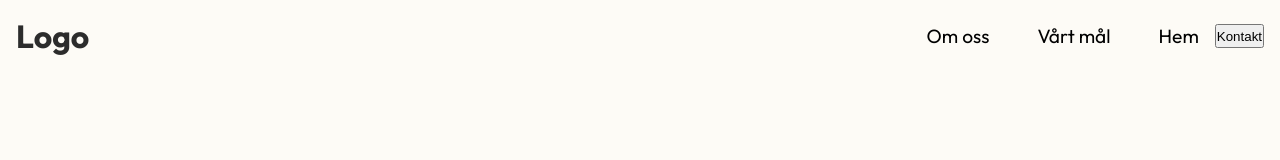
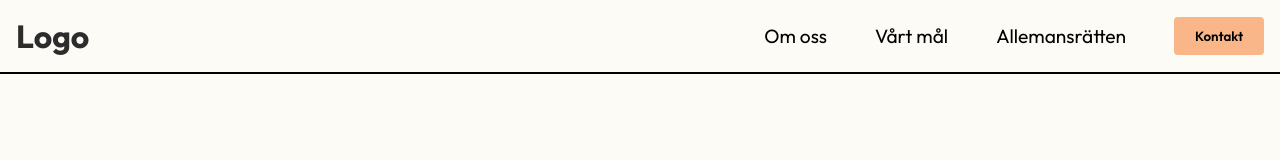
Before and after one commit to axnerhagglund/allemansratten_, a React (Vite) app: page / in a window 1280 px wide. Shown: the top 160 px of the page. Built offline with nearby package versions, Linux system fonts and the light colour scheme.

Commit message:
navbar kinda done, some routing done but to be continued.

```diff
--- a/src/components/NavBar/NavBar.jsx
+++ b/src/components/NavBar/NavBar.jsx
@@ -1,3 +1,4 @@
+import { Link } from "react-router-dom"
 import "./navbar.css"
 import { useEffect, useState } from "react"
 function NavBar() {
@@ -19,13 +20,17 @@ function NavBar() {
 
     <>
      <section className="mobile-view">
+        <Link className="links" to={"/"}>
         <h1 className="mobile-view-logo">Logo</h1>
+        </Link>
         {screenWidth > 900 ?
         <div  className="desktop__menu">
         <ul className="desktop__menu-list">
-            <li className="desktop__menu--item">Om oss</li>
-            <li className="desktop__menu--item">Vårt mål</li>
-            <li className="desktop__menu--item">Hem</li>
+            <Link className="links"  to={"/about"}>
+            <a  className="desktop__menu--item">Om oss</a>
+            </Link>
+            <a className="desktop__menu--item">Vårt mål</a>
+            <a className="desktop__menu--item">Allemansrätten</a>
         </ul>
         <button className="desktop__menu--button">Kontakt</button>
         </div>
@@ -40,9 +45,14 @@ function NavBar() {
 
             <ul className="overlay__list">
                 <i onClick={toggleview} className={screenWidth < 675 ? "ri-arrow-down-s-line" :"ri-arrow-right-s-line"}></i>
+                <Link onClick={toggleview} className="links" to={"/"}>
                 <li className="overlay__list-item">Hem</li>
-                <li className="overlay__list-item">Om oss</li>
+                </Link>
+                <Link onClick={toggleview} className="links"  to={"/about"}>
+                <a className="overlay__list-item">Om oss</a>
+                </Link>
                 <li className="overlay__list-item">Vårt mål</li>
+                <li className="overlay__list-item">Allemansrätten</li>
             </ul>
         </section>
 
--- a/src/components/NavBar/navbar.css
+++ b/src/components/NavBar/navbar.css
@@ -4,6 +4,7 @@
     justify-content: space-between;
     flex-direction: row;
     padding: 1rem 1rem;
+    border-bottom: 2px solid black;
 }
 
 .ri-menu-4-line,
@@ -60,6 +61,7 @@
     font-size: 2rem;
     align-self: center;
     color: var(--color-light-blue);
+    cursor: pointer;
 }
 .overlay__list-item {
     font-family:var(--font-outfit);
@@ -84,7 +86,7 @@
 
 .desktop__menu {
     display: flex;
-    gap: 1rem;
+    gap: 3rem;
 
 }
 
@@ -92,13 +94,25 @@
     display: flex;
     gap: 3rem;
     list-style: none;
+    align-items: center;
 }
 
 .desktop__menu--item {
     font-size: 1.2rem;
     font-family: var(--font-outfit);
+    cursor: pointer;
+    color: black;
 }
+.desktop__menu--button{
+    padding: 0.7rem 1.3rem;
+    cursor: pointer;
+    border: none;
+    border-radius: 4px;
+    background:var(--color-light-orange) ;
+    font-weight: 600;
+    font-family: var(--font-outfit);
 
+}
 
 
 .backdrop.active {
--- a/src/index.css
+++ b/src/index.css
@@ -19,4 +19,10 @@ body {
   --color-white: #FFFFFF;
   --transparent-black : rgba(0, 0, 0, 0.2);
   --color-background--white: #FDFBF6;
+  --color-light-orange:#F9B689 ;
 }
+
+.links {
+  text-decoration: none;
+
+}
```
